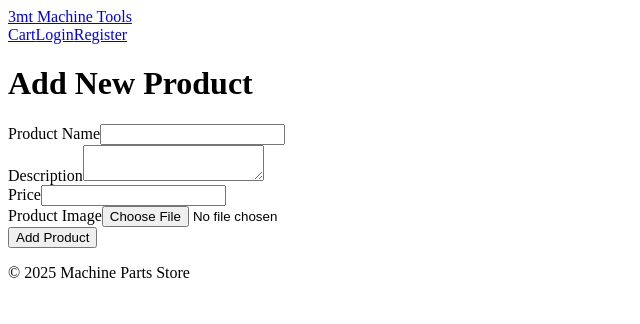
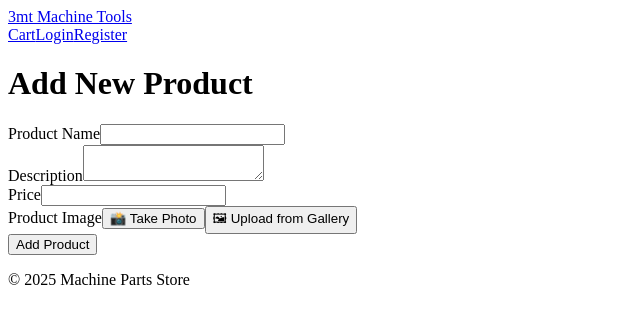
Before and after one commit to LOGAN8MD/3mt_dashboard, a React (Create React App) app: page /admin/add-product in a window 1280 px wide. Shown: the top 324 px of the page, without its empty margins (0-640 px from the left). Built offline with nearby package versions, Linux system fonts and the light colour scheme.

Commit message:
Update AddProduct.jsx
Added two button one for click photo from camera and another to select from gallery

```diff
--- a/src/pages/AddProduct.jsx
+++ b/src/pages/AddProduct.jsx
@@ -75,7 +75,7 @@ const AddProduct = () => {
           />
         </div>
 
-        <div className="mb-4">
+{/*         <div className="mb-4">
           <label htmlFor="image" className="block text-sm font-semibold">Product Image</label>
           <input
             type="file"
@@ -86,7 +86,47 @@ const AddProduct = () => {
             onChange={handleImageChange}
             required
           />
-        </div>
+        </div> */}
+
+
+        <div className="mb-4">
+  <label className="block text-sm font-semibold mb-1">Product Image</label>
+
+  {/* 📸 Camera Button */}
+  <input
+    type="file"
+    accept="image/*"
+    capture="environment"
+    onChange={handleImageChange}
+    id="cameraInput"
+    style={{ display: 'none' }}
+  />
+  <button
+    type="button"
+    onClick={() => document.getElementById('cameraInput').click()}
+    className="w-full p-2 mb-2 bg-green-500 text-white rounded-md"
+  >
+    📸 Take Photo
+  </button>
+
+  {/* 🖼 Gallery/File Button */}
+  <input
+    type="file"
+    accept="image/*"
+    onChange={handleImageChange}
+    id="fileInput"
+    style={{ display: 'none' }}
+  />
+  <button
+    type="button"
+    onClick={() => document.getElementById('fileInput').click()}
+    className="w-full p-2 bg-blue-500 text-white rounded-md"
+  >
+    🖼 Upload from Gallery
+  </button>
+</div>
+
+
 
         {image && (
           <div className="mb-4">
```
